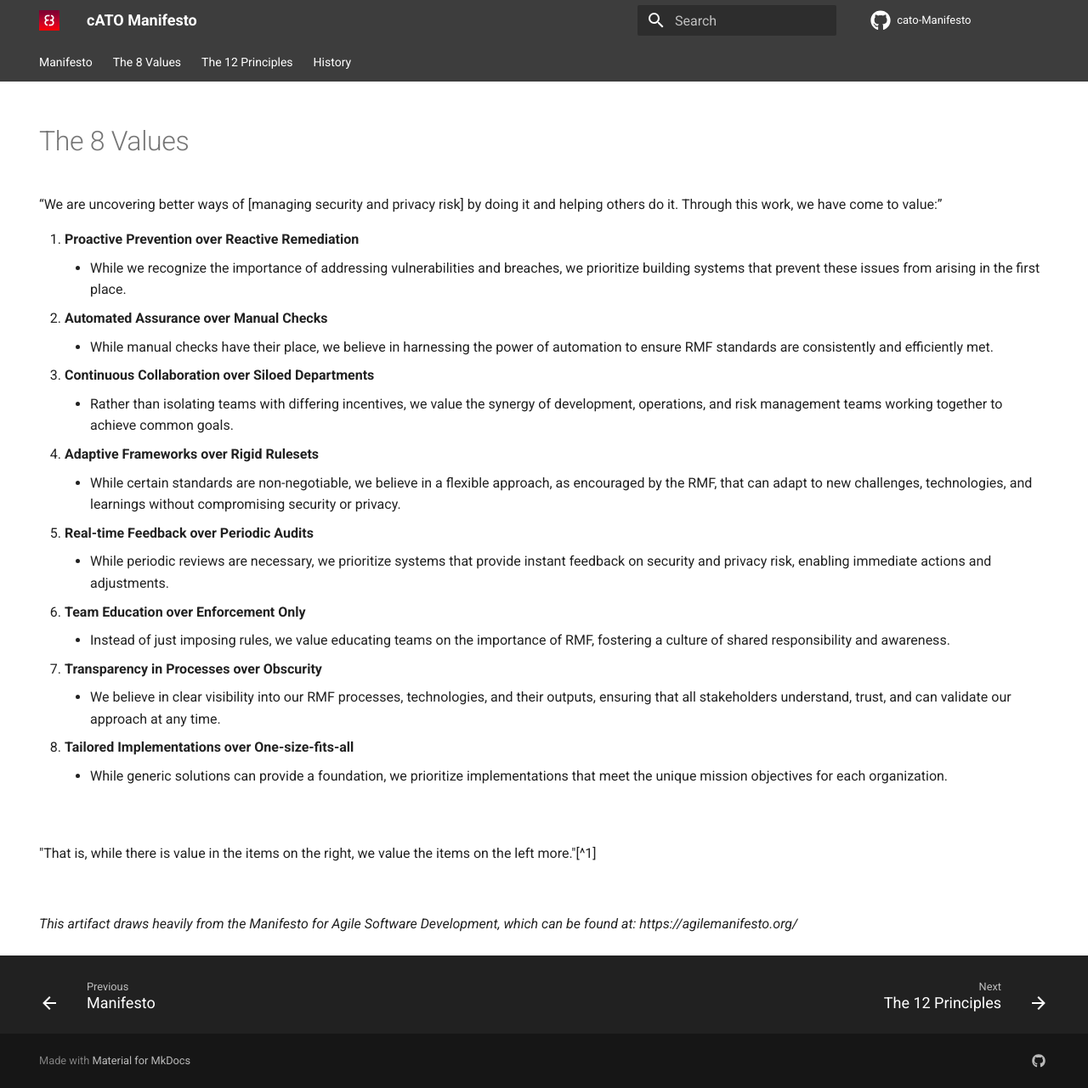
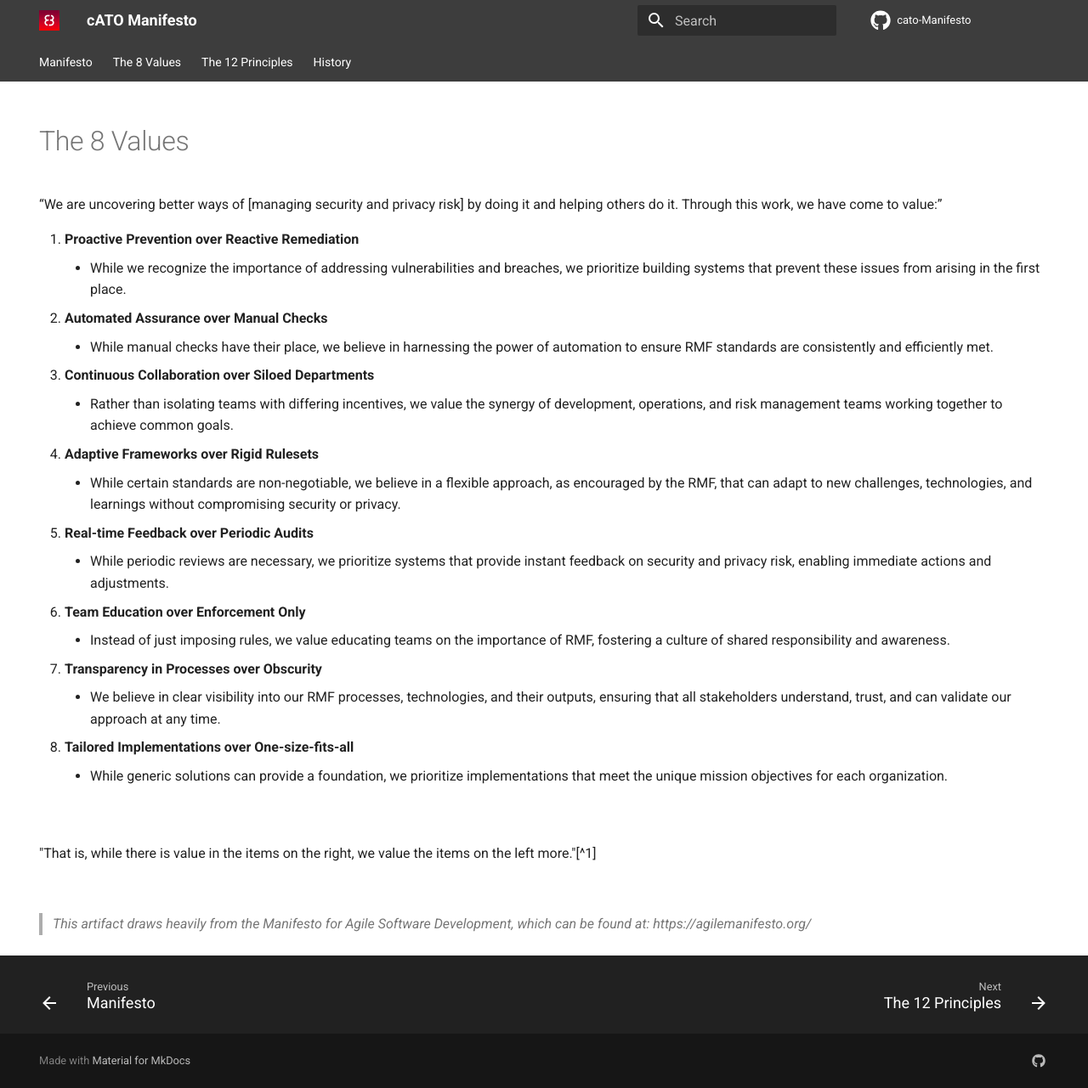
Before and after one commit to rise8-us/cato-manifesto, an MkDocs documentation site: the page built from docs/the-8-values.md, in a window 1280 px wide and 1281 px high. Shown: the whole window at 85% size. Built offline with MkDocs 1.6.1 and Material for MkDocs 9.7.7, drawn with Linux system fonts in a browser that asks for light colours; comment, search, counter and statistics services are not loaded.

```diff
--- a/docs/the-8-values.md
+++ b/docs/the-8-values.md
@@ -31,4 +31,4 @@ hide:
 
 <br/>
 
-*This artifact draws heavily from the Manifesto for Agile Software Development, which can be found at: https://agilemanifesto.org/*
+> *This artifact draws heavily from the Manifesto for Agile Software Development, which can be found at: https://agilemanifesto.org/*
```
